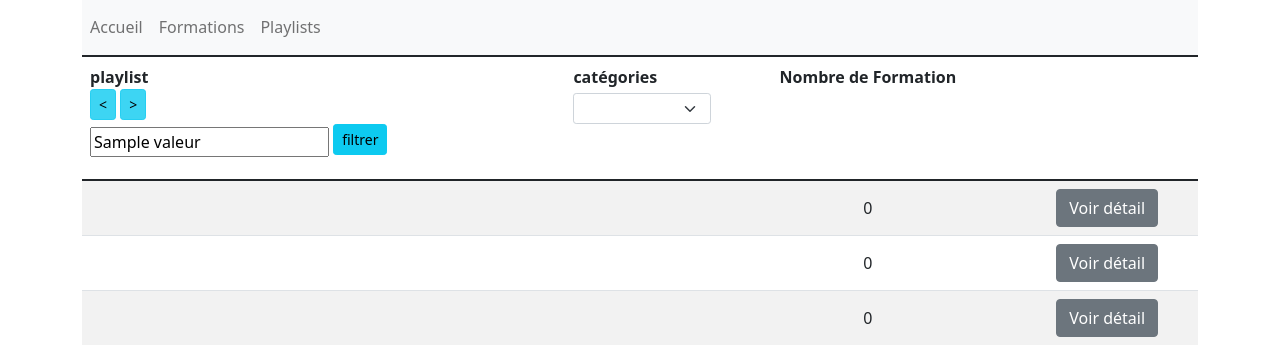
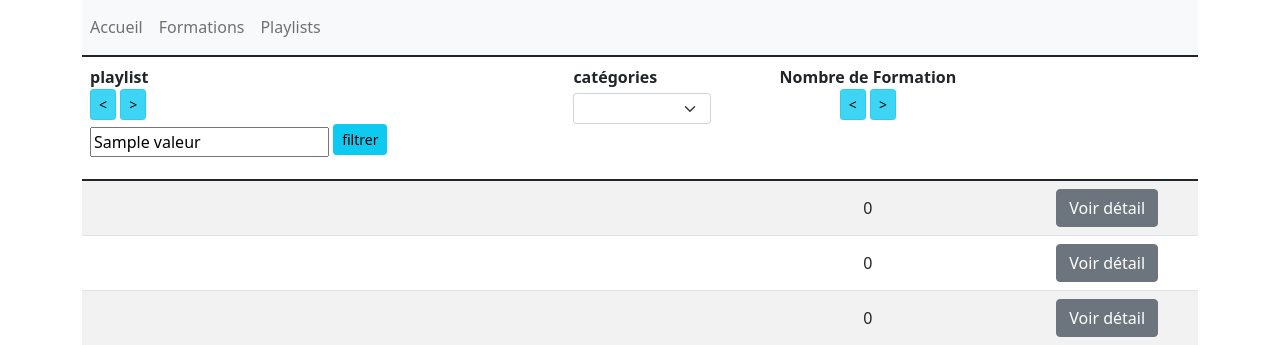
Before and after one commit to nekriim90/Kanban, a Symfony app: template templates/pages/playlists.html.twig in a window 1280 px wide. Shown: the part 151-496 px from the top of the page. Run offline with Twig, Linux system fonts and the light colour scheme; the template is opened without the code that fills it: most values are stand-ins (such as "Sample title", 1, 10 or a date in 2020); lists and menus that the app fills with data are empty; some libraries are stand-ins or nearby versions.

Commit message:
Mission 1: tâche 3 - ajouter une fonctionnalité V2 (oublie d'une fonctionnalité)

```diff
--- a/templates/pages/playlists.html.twig
+++ b/templates/pages/playlists.html.twig
@@ -34,7 +34,9 @@
                     </form>
                 </th>
                 <th class="text-center align-top" scope="col">
-                    Nombre de Formation
+                    Nombre de Formation<br />
+                    <a href="{{ path('playlists.sort', {champ:'nbformations', ordre:'ASC'}) }}" class="btn btn-info btn-sm active" role="button" aria-pressed="true"><</a>
+                    <a href="{{ path('playlists.sort', {champ:'nbformations', ordre:'DESC'}) }}" class="btn btn-info btn-sm active" role="button" aria-pressed="true">></a>
                 </th>
             </tr>
         </thead>
```
